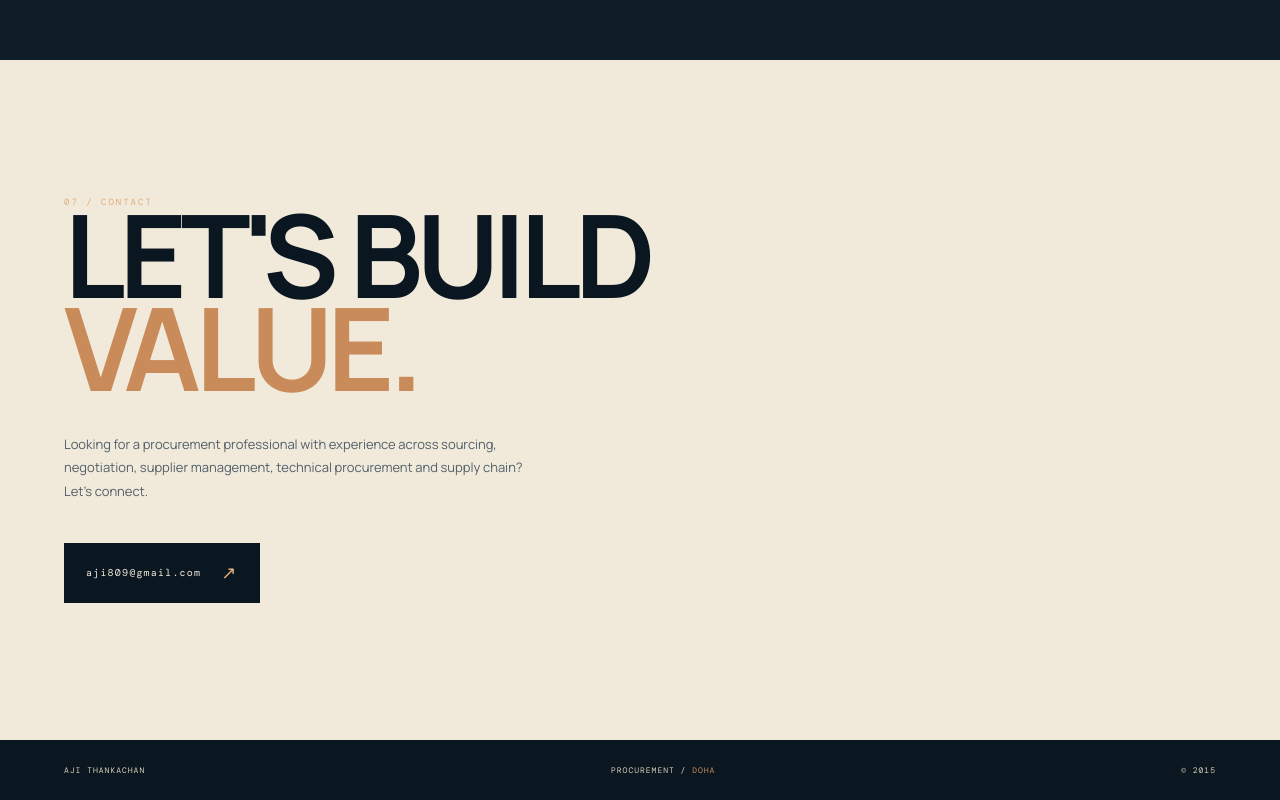
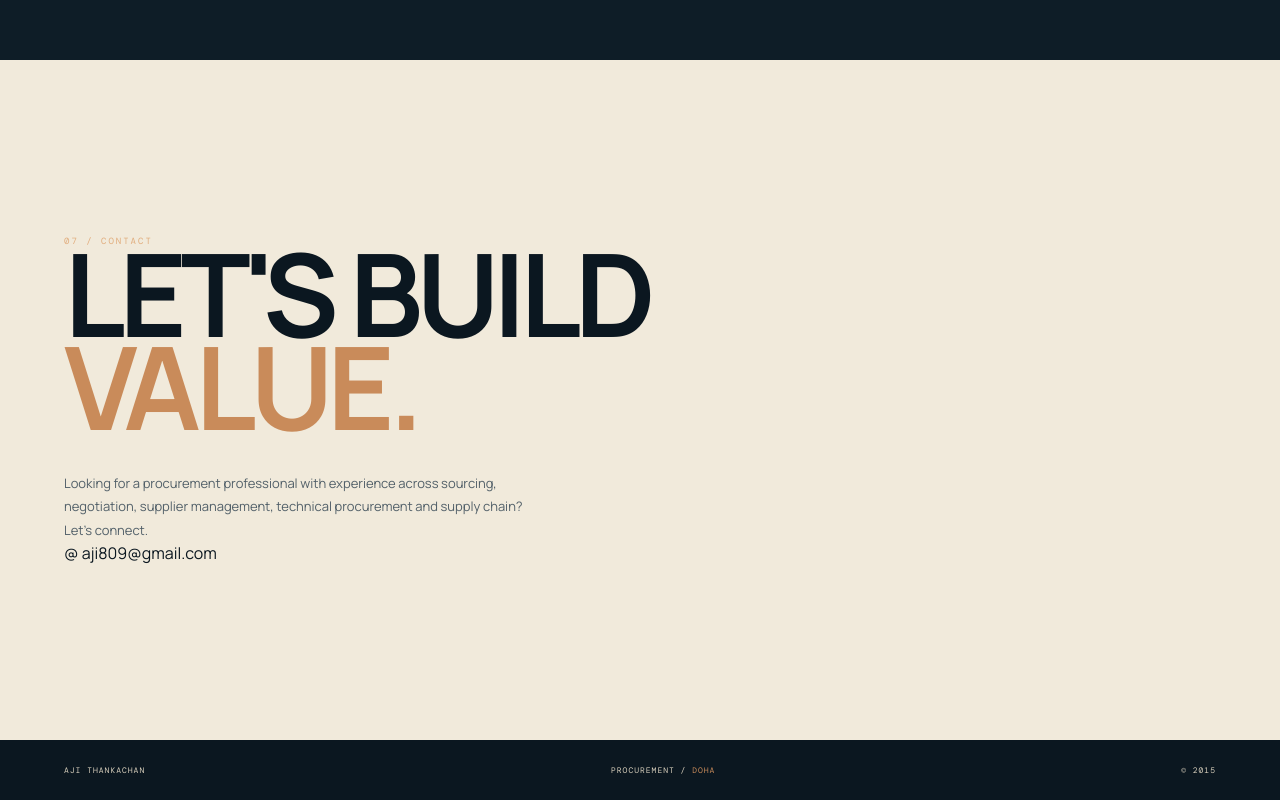
Before and after one commit to ajithankachan/portfolio, a plain HTML site: page index.html in a window 1280 px wide. Shown: the part 5648-6448 px from the top of the page. Drawn offline with nearby package versions, Linux system fonts and the light colour scheme; a web font is replaced by a local one.

Commit message:
Update index.html

```diff
--- a/index.html
+++ b/index.html
@@ -2450,14 +2450,16 @@ footer span {
 
 
         <!-- GMAIL CONTACT -->
-<a
-    href="https://mail.google.com/mail/?view=cm&fs=1&to=aji809@gmail.com"
-    target="_blank"
-    class="email-button"
->
-    aji809@gmail.com
-    <span class="email-arrow">↗</span>
-</a>
+  <a href="mailto:aji809@gmail.com"
+                   class="contact-link">
+
+                    <span class="contact-icon">@</span>
+
+                    <span>
+                        aji809@gmail.com
+                    </span>
+
+                </a>
     </div>
 
 </section>
```
